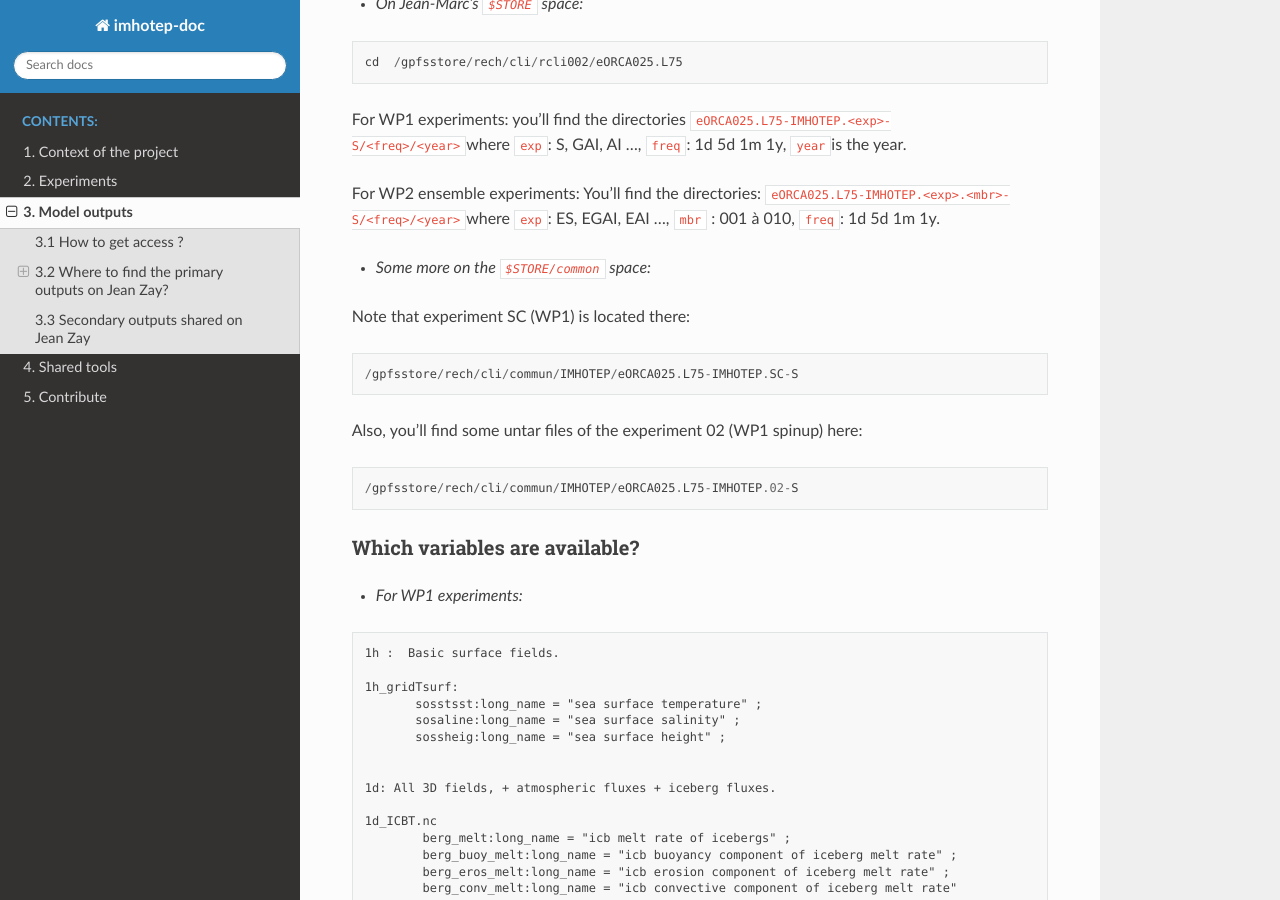
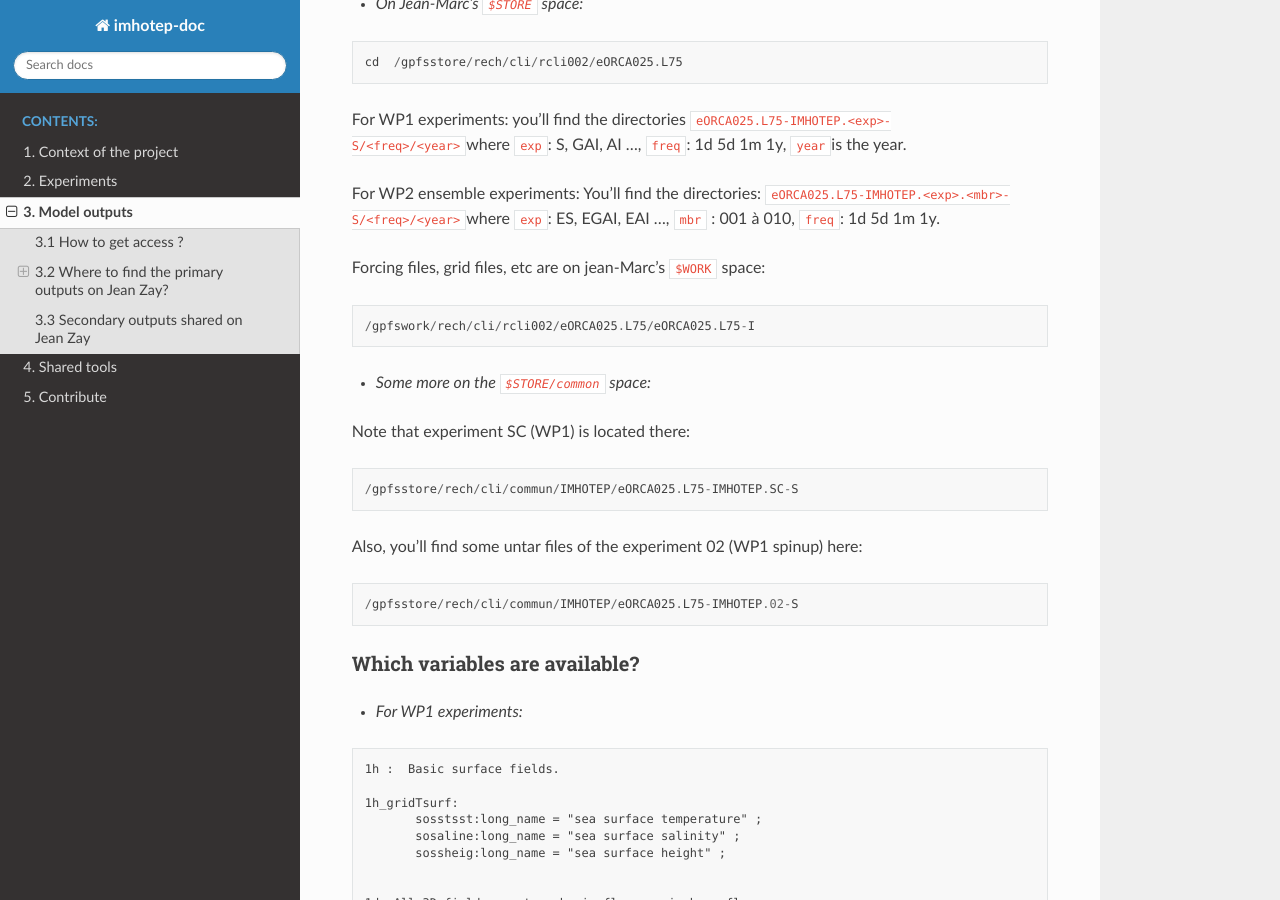
Before and after one commit to imhotep-project/doc-imhotep, a Sphinx documentation site: the page built from source/3-Model-outputs.md, in a window 1280 px wide and 900 px high, scrolled down 572 px. Built offline with Sphinx 7.4.7 and the Read the Docs theme 2.0.0, drawn with Linux system fonts in a browser that asks for light colours.

Commit message:
Update 3-Model-outputs.md

````diff
--- a/source/3-Model-outputs.md
+++ b/source/3-Model-outputs.md
@@ -19,6 +19,11 @@ For WP1 experiments: you'll find the directories `eORCA025.L75-IMHOTEP.<exp>-S/<
 For WP2 ensemble experiments:
  You'll find the directories: `eORCA025.L75-IMHOTEP.<exp>.<mbr>-S/<freq>/<year>`where
 `exp`: ES, EGAI, EAI ..., `mbr` : 001 à 010, `freq`: 1d 5d 1m 1y.
+
+Forcing files, grid files, etc are on jean-Marc's `$WORK` space:
+```
+/gpfswork/rech/cli/rcli002/eORCA025.L75/eORCA025.L75-I
+```
 
 * _Some more on the `$STORE/common` space:_
 
````
